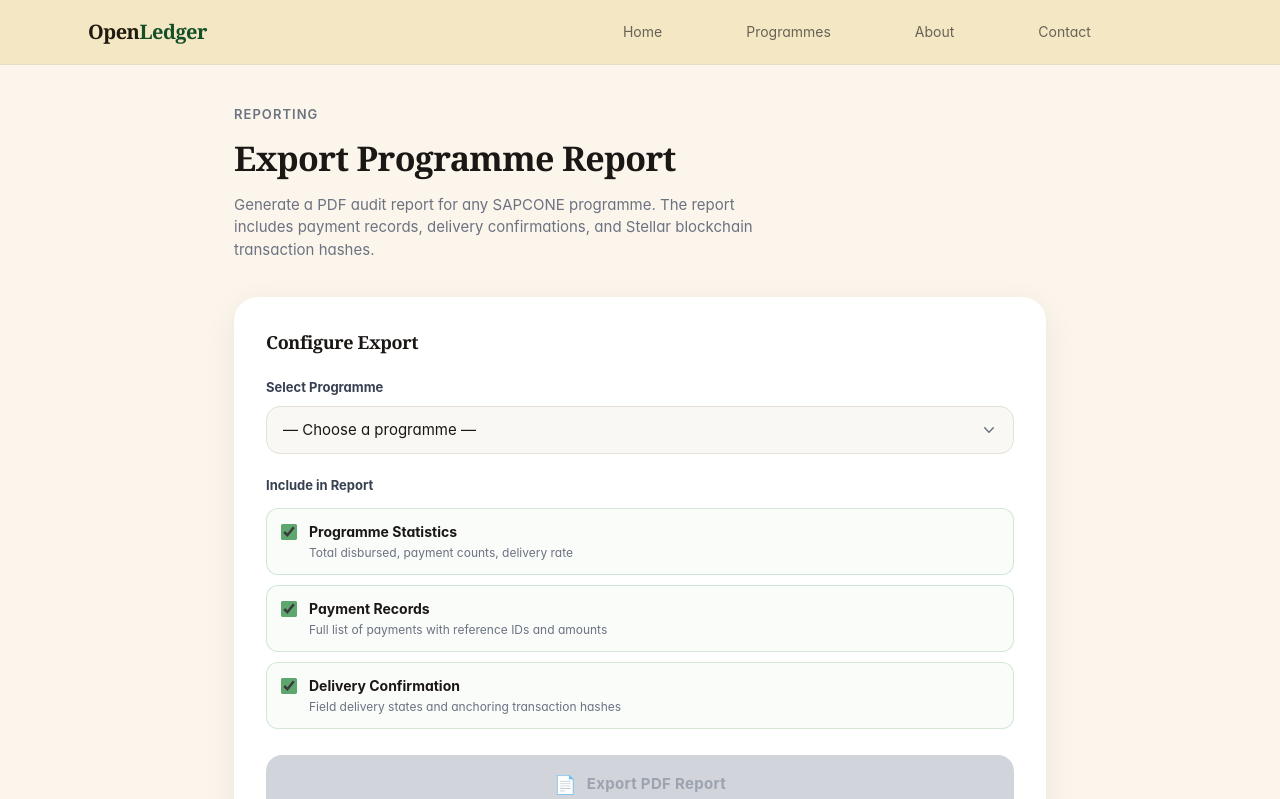
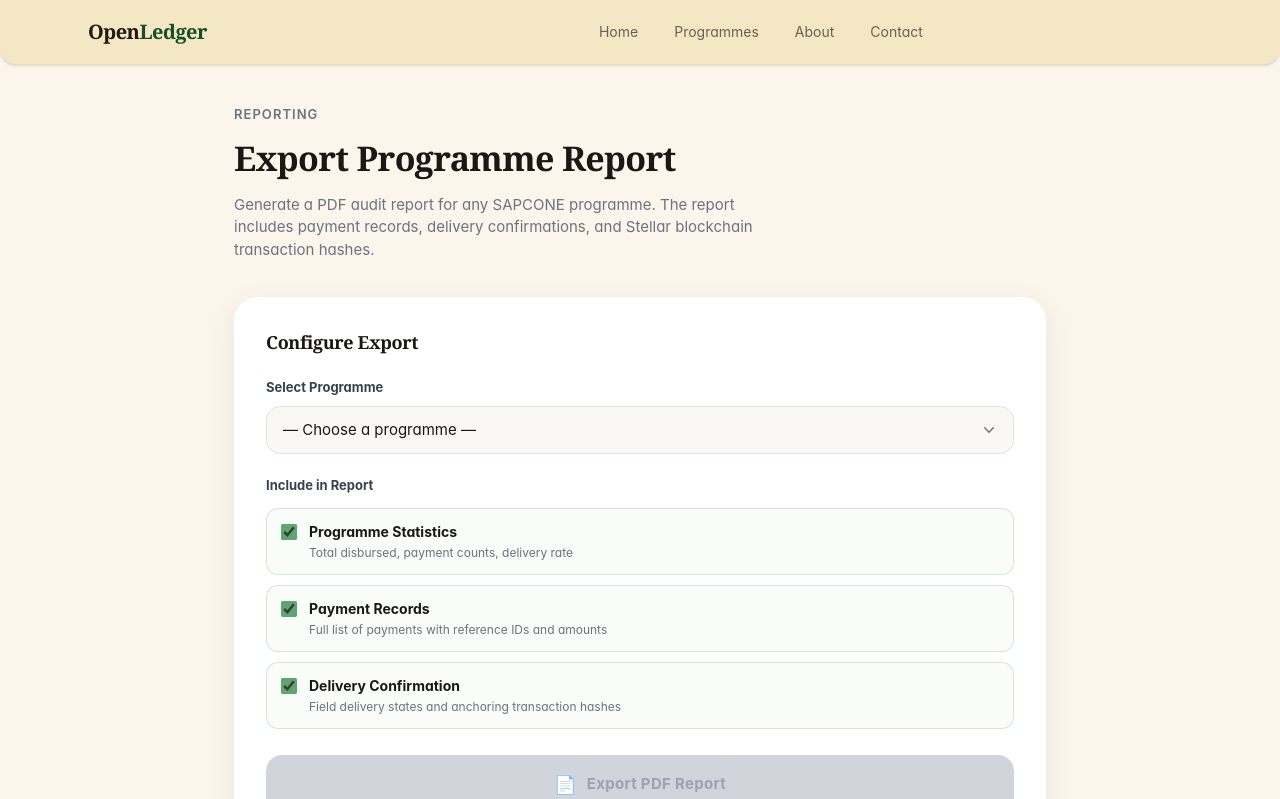
Before and after one commit to OpenLedgerCrew/openledger, a React (Vite) app in the folder frontend/: page /export in a window 1280 px wide. Shown: the top 799 px of the page. Built offline with nearby package versions, Linux system fonts and the light colour scheme.

Commit message:
"fix:Header adjustments"

```diff
--- a/frontend/src/components/Header.tsx
+++ b/frontend/src/components/Header.tsx
@@ -17,7 +17,8 @@ interface HeaderProps {
 
 export function Header({ showSearch = false }: HeaderProps) {
   return (
-<header className="sticky top-0 z-40 border-b border-border/60 bg-[#f3e7c4] backdrop-blur">      <div className="mx-auto flex h-16 max-w-6xl items-center gap-6 px-4 sm:px-6">
+    <header className="sticky top-0 z-40 border-b border-border/60 bg-[#f3e7c4] backdrop-blur rounded-b-2xl shadow-sm">
+      <div className="mx-auto flex h-16 max-w-6xl items-center gap-6 px-4 sm:px-6">
         <Logo />
         <div className="h-6 w-82 "></div>
         <nav className="hidden items-center gap-1 md:flex">
@@ -28,10 +29,11 @@ export function Header({ showSearch = false }: HeaderProps) {
               end={item.to === "/"}
               className={({ isActive }) =>
                 cn(
-                  "rounded-md px-10 py-1.5 text-sm transition-colors",
+                  // pill-like link with smooth color transition on hover and active
+                  "rounded-full px-4 py-2 text-sm transition-colors duration-200",
                   isActive
-                    ? "font-medium text-foreground"
-                    : "text-muted-foreground hover:text-foreground",
+                    ? "font-medium text-foreground bg-white/20"
+                    : "text-muted-foreground hover:text-foreground hover:bg-white/10",
                 )
               }
             >
```
